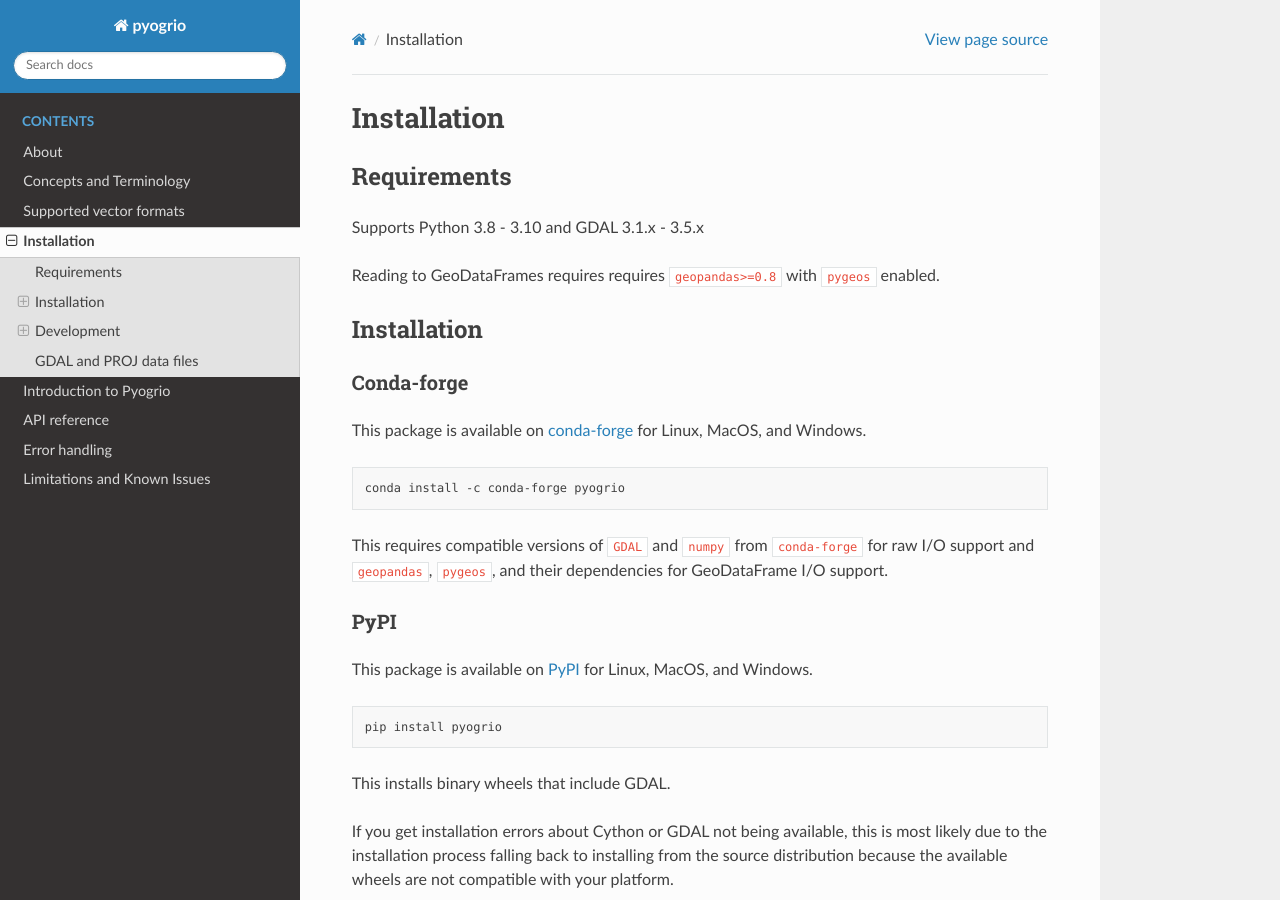
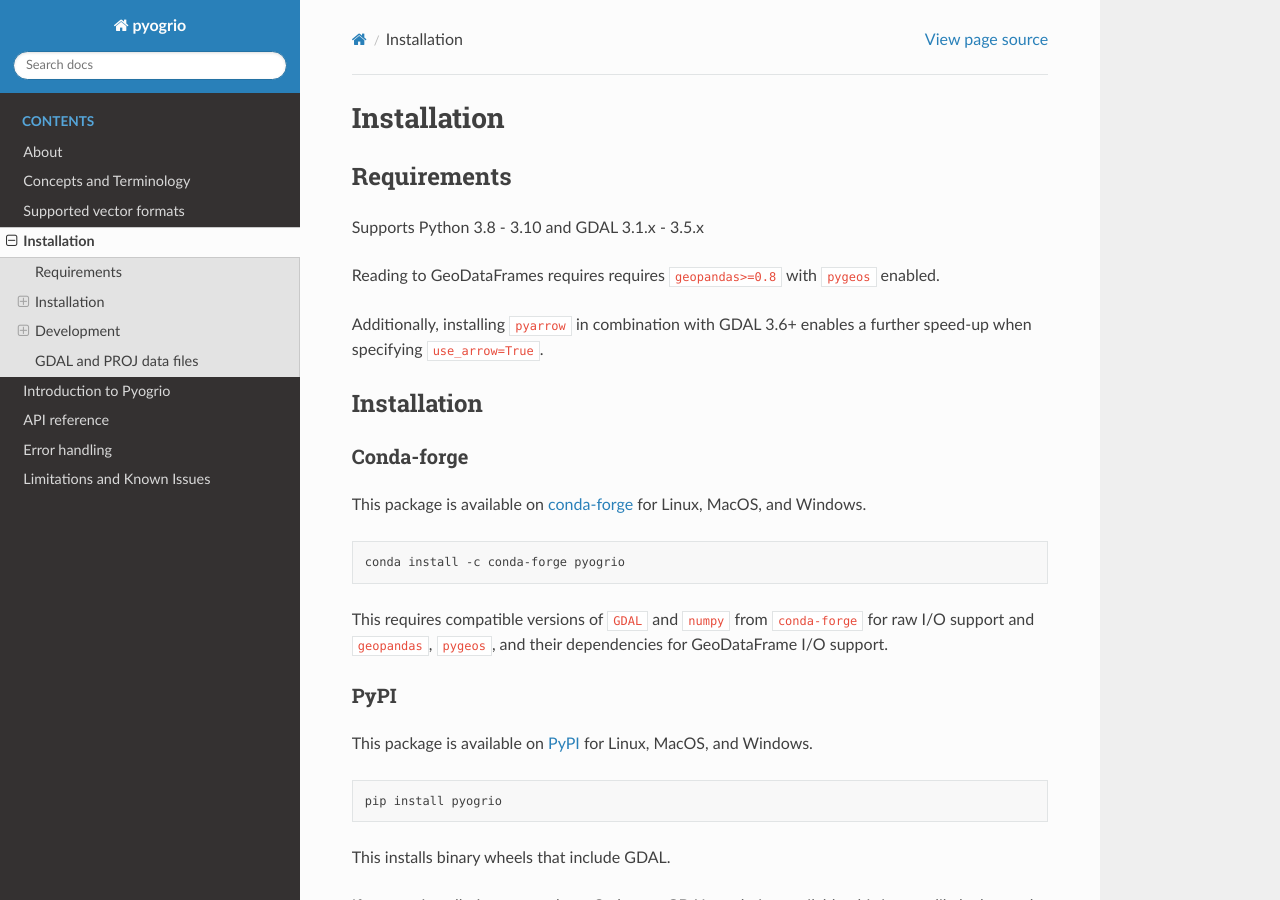
Before and after one commit to geopandas/pyogrio, a Sphinx documentation site: the page built from docs/source/install.md, in a window 1280 px wide and 900 px high. Built offline with Sphinx 7.4.7 and the Read the Docs theme 2.0.0, drawn with Linux system fonts in a browser that asks for light colours.

Commit message:
mention in docs

```diff
--- a/docs/source/install.md
+++ b/docs/source/install.md
@@ -5,6 +5,9 @@
 Supports Python 3.8 - 3.10 and GDAL 3.1.x - 3.5.x
 
 Reading to GeoDataFrames requires requires `geopandas>=0.8` with `pygeos` enabled.
+
+Additionally, installing `pyarrow` in combination with GDAL 3.6+ enables
+a further speed-up when specifying `use_arrow=True`.
 
 ## Installation
 
```
Also changed, not shown: README.md (+3 -0 lines).
